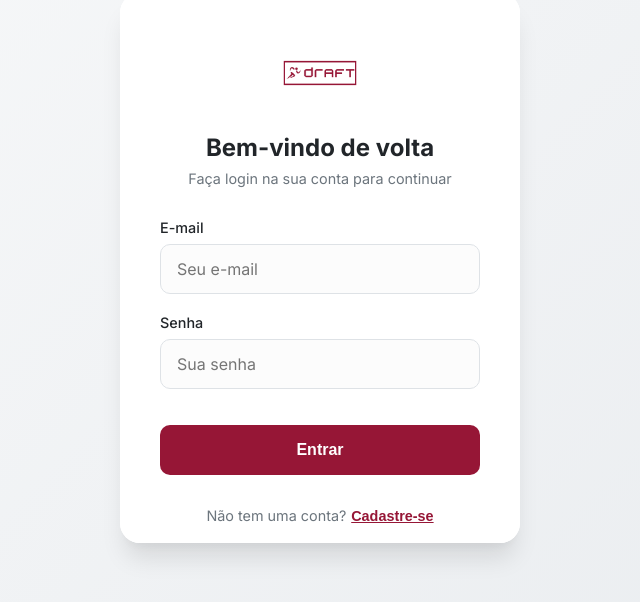
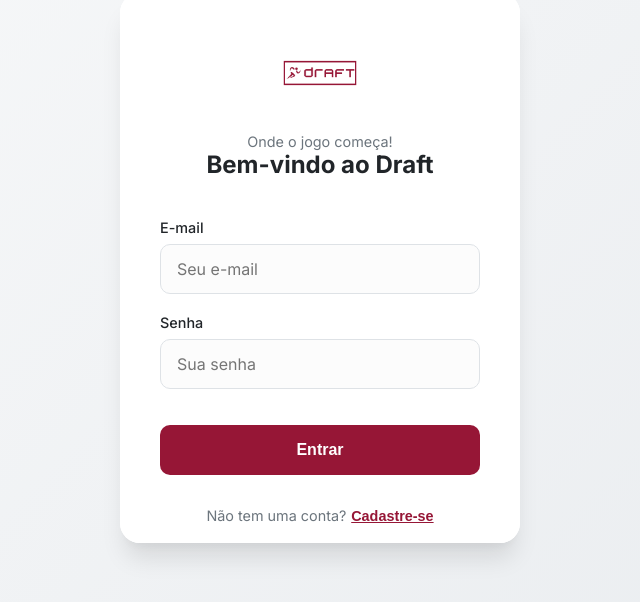
Before and after one commit to GusGgk/Draft, a React (Vite) app in the folder draft-front-end/: page / in a window 1280 px wide. Shown: the part 132-734 px from the top of the page, without its empty margins (320-960 px from the left). Built offline with nearby package versions, Linux system fonts and the light colour scheme.

Commit message:
style: arrumando texto do login

```diff
--- a/draft-front-end/src/App.jsx
+++ b/draft-front-end/src/App.jsx
@@ -18,8 +18,9 @@
         <div className="auth-face front">
           <div className="brand-section">
             <img src={logo01} alt="Logo" className="logo" />
-            <h1 className="title">Bem-vindo de volta</h1>
-            <p className="subtitle">Faça login na sua conta para continuar</p>
+            <p className="subtitle">Onde o jogo começa!</p>
+            <h1 className="title">Bem-vindo ao Draft</h1>
+
           </div>
 
           <form className="auth-form" onSubmit={(e) => e.preventDefault()}> {/**define para onde vai ao clicar o botão */}
```
